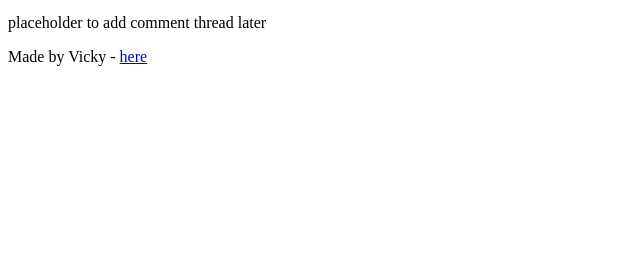
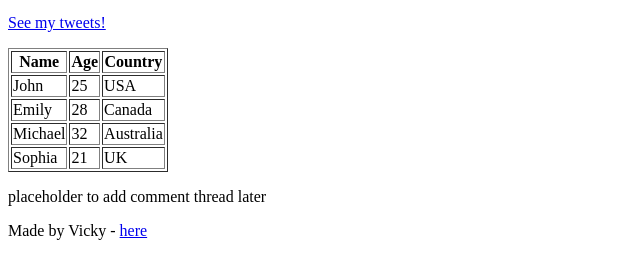
Before and after one commit to Vicky-hu-coder/My_First_Portfolio, a plain HTML site: page html_basic/index.html in a window 1280 px wide. Shown: the part 545-801 px from the top of the page, without its empty margins (0-640 px from the left). Drawn offline with Linux system fonts and the light colour scheme.

Commit message:
Add table of learners and full page structure to index.html

```diff
--- a/html_basic/index.html
+++ b/html_basic/index.html
@@ -31,6 +31,43 @@
       <a href="https://www.alxafrica.com/">
         <img src="https://i.ibb.co/gTDZZT8/ALX-Logo-07.png" alt="ALX Logo" width="200">
       </a>
+
+      <p>
+        <a href="tweets.html">See my tweets!</a>
+      </p>
+
+      <!-- Table of learners -->
+      <table border="1">
+        <thead>
+          <tr>
+            <th>Name</th>
+            <th>Age</th>
+            <th>Country</th>
+          </tr>
+        </thead>
+        <tbody>
+          <tr>
+            <td>John</td>
+            <td>25</td>
+            <td>USA</td>
+          </tr>
+          <tr>
+            <td>Emily</td>
+            <td>28</td>
+            <td>Canada</td>
+          </tr>
+          <tr>
+            <td>Michael</td>
+            <td>32</td>
+            <td>Australia</td>
+          </tr>
+          <tr>
+            <td>Sophia</td>
+            <td>21</td>
+            <td>UK</td>
+          </tr>
+        </tbody>
+      </table>
     </article>
 
     <!-- Aside placeholder -->
```
